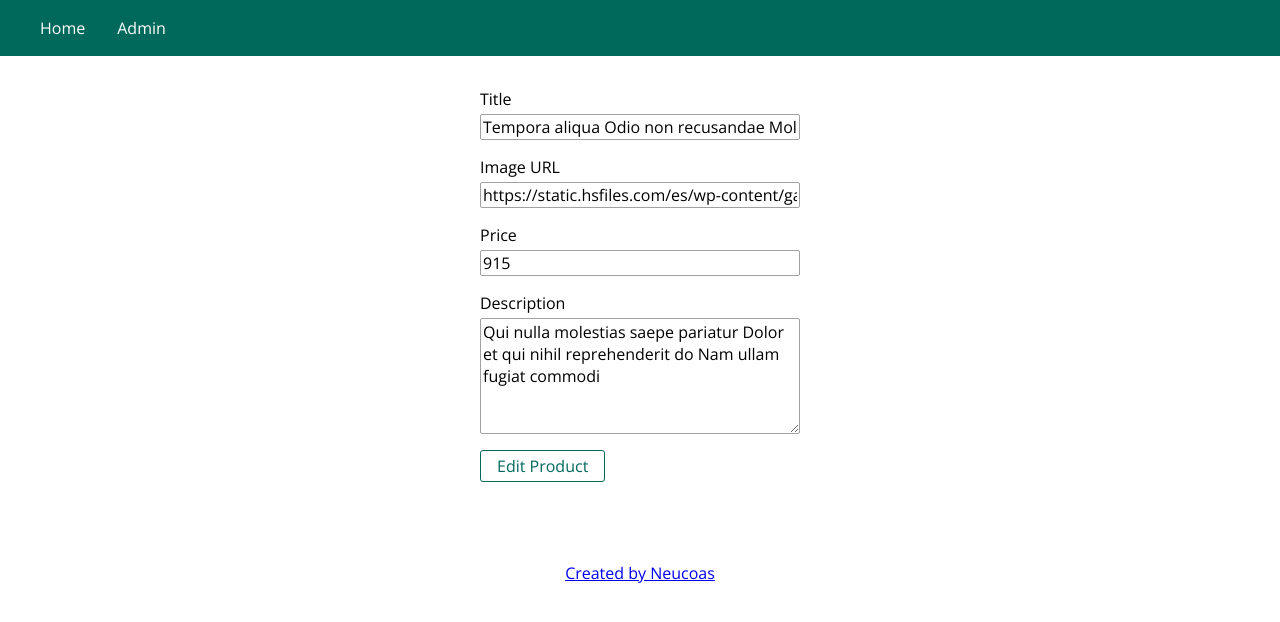
After one commit to julianpoma/nodejs-tinker, a Node server app: page /admin/products/23581026/edit in a window 1280 px wide. The commit adds this page. Shown: the top 622 px of the page. Run offline with Node 20, Linux system fonts and the light colour scheme.

Commit message:
Edit product view

```diff
--- a/controllers/product.js
+++ b/controllers/product.js
@@ -1,26 +1,38 @@
 const Product = require('../models/product');
 
 exports.index = (req, res, next) => {
-    Product.fetchAll(products => {
+	Product.fetchAll((products) => {
 		res.render('products/index', {
 			products: products,
-            pageTitle: "Nodeshopee",
+			pageTitle: 'Nodeshopee'
 		});
 	});
-}
+};
 
 exports.create = (req, res, next) => {
 	res.render('products/create', {
-        pageTitle: "Nodeshopee",
-    })
-}
+		pageTitle: 'Nodeshopee'
+	});
+};
 
 exports.store = (req, res, next) => {
 	const title = req.body.title;
-    const imageUrl = "https://static.hsfiles.com/es/wp-content/gallery/libro-recetas-familia/libro-recetas-01.jpg";
+	const imageUrl = 'https://static.hsfiles.com/es/wp-content/gallery/libro-recetas-familia/libro-recetas-01.jpg';
 	const price = req.body.price;
 	const description = req.body.description;
 	const product = new Product(title, imageUrl, description, price);
 	product.save();
 	res.redirect('/');
-}
+};
+
+exports.edit = (req, res, next) => {
+	const productId = req.params.productId;
+	Product.findById(productId, (product) => {
+		res.render('products/edit', {
+			product: product,
+			pageTitle: 'Edit Product'
+		});
+	});
+};
+
+exports.update = (req, res, next) => {};
--- a/controllers/shop.js
+++ b/controllers/shop.js
@@ -9,7 +9,7 @@ exports.index = (req, res, next) => {
 	});
 };
 
-exports.getProduct = (req, res, next) => {
+exports.detail = (req, res, next) => {
 	const id = req.params.productId;
 	Product.findById(id, (product) => {
 		res.render('shop/product-detail', {
--- a/routes/admin.js
+++ b/routes/admin.js
@@ -6,5 +6,7 @@ const productController = require('../controllers/product');
 router.get('/products', productController.index);
 router.get('/products/create', productController.create);
 router.post('/products', productController.store);
+router.get('/products/:productId/edit', productController.edit);
+router.put('/products/:productId', productController.update);
 
 module.exports = router;
--- a/routes/shop.js
+++ b/routes/shop.js
@@ -8,7 +8,7 @@ const shopController = require('../controllers/shop');
 const cartController = require('../controllers/cart');
 
 router.get('/', shopController.index);
-router.get('/products/:productId', shopController.getProduct);
+router.get('/products/:productId', shopController.detail);
 router.post('/cart', cartController.addProductToCart);
 
 module.exports = router;
--- a/views/partials/navigation.ejs
+++ b/views/partials/navigation.ejs
@@ -6,7 +6,7 @@
                 <a href="/">Home</a>
             </li>
             <li class="main-header__item">
-                <a href="/admin/products">Products</a>
+                <a href="/admin/products">Admin</a>
             </li>
         </ul>
     </nav>
--- /dev/null
+++ b/views/products/edit.ejs
@@ -0,0 +1,25 @@
+<%- include('../partials/head.ejs') %>
+<%- include('../partials/navigation.ejs') %>
+<main>
+    <form class="product-form" action="/admin/products/<%= product.id %>" method="PUT">
+        <div class="form-control">
+            <label for="title">Title</label>
+            <input type="text" name="title" value="<%= product.title %>">
+        </div>
+        <div class="form-control">
+            <label for="imageUrl">Image URL</label>
+            <input type="text" name="imageUrl" value="<%= product.imageUrl %>">
+        </div>
+        <div class="form-control">
+            <label for="price">Price</label>
+            <input type="number" name="price" step="0.01" value="<%= product.price %>">
+        </div>
+        <div class="form-control">
+            <label for="description">Description</label>
+            <textarea name="description" rows="5"><%= product.description %></textarea>
+        </div>
+
+        <button class="btn" type="submit">Edit Product</button>
+    </form>
+</main>
+<%- include('../partials/foot.ejs') %>
--- a/views/products/index.ejs
+++ b/views/products/index.ejs
@@ -26,7 +26,7 @@
                         </p>
                     </div>
                     <div class="card__actions">
-                        <a href="/admin/edit-product" class="btn">Edit</a>
+                        <a href="/admin/products/<%= product.id %>/edit" class="btn">Edit</a>
                         <form action="/admin/delete-product" method="POST">
                             <button class="btn" type="submit">Delete</button>
                         </form>
```
Lines whose indentation alone changed are shown as unchanged.
